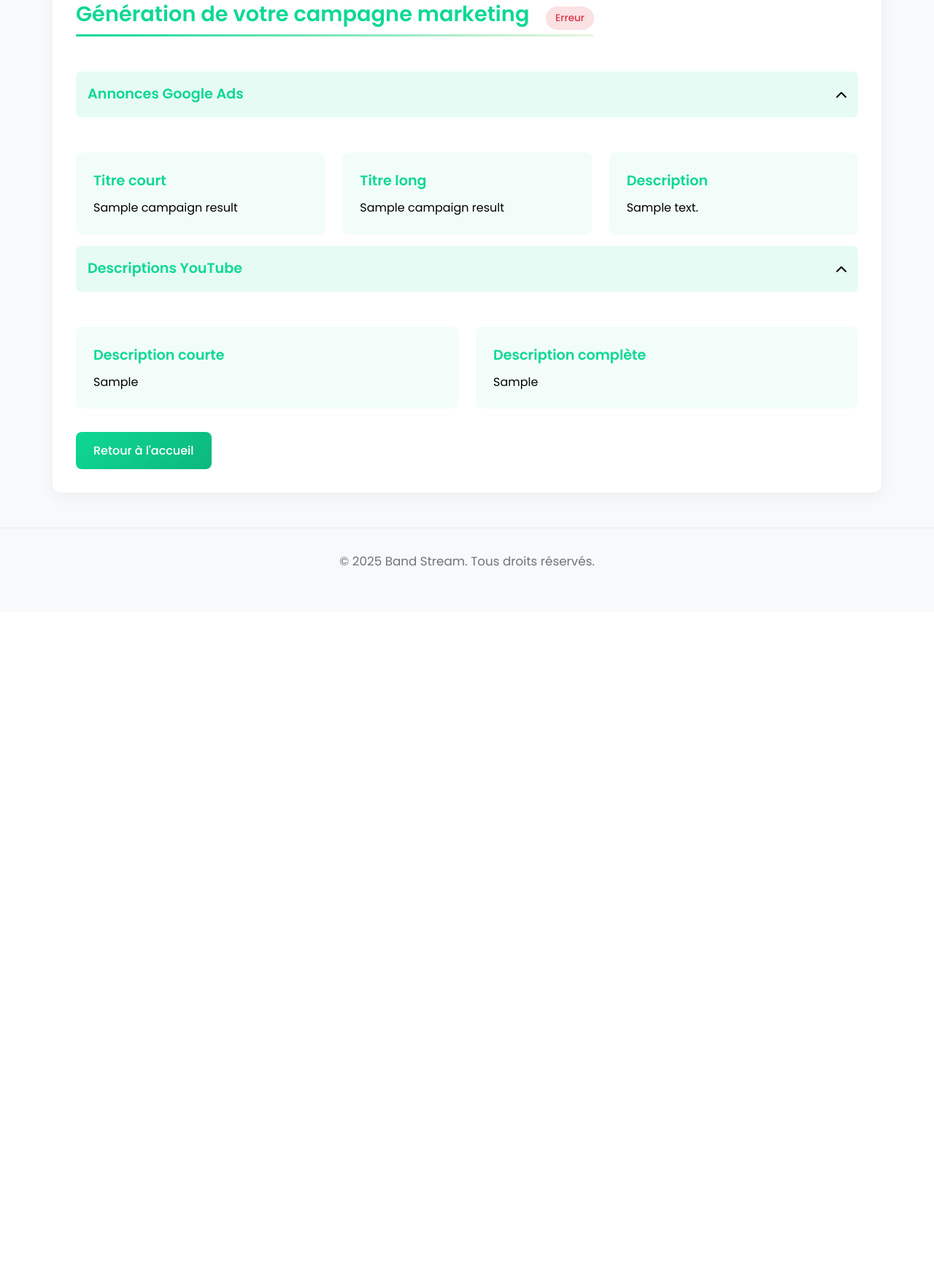
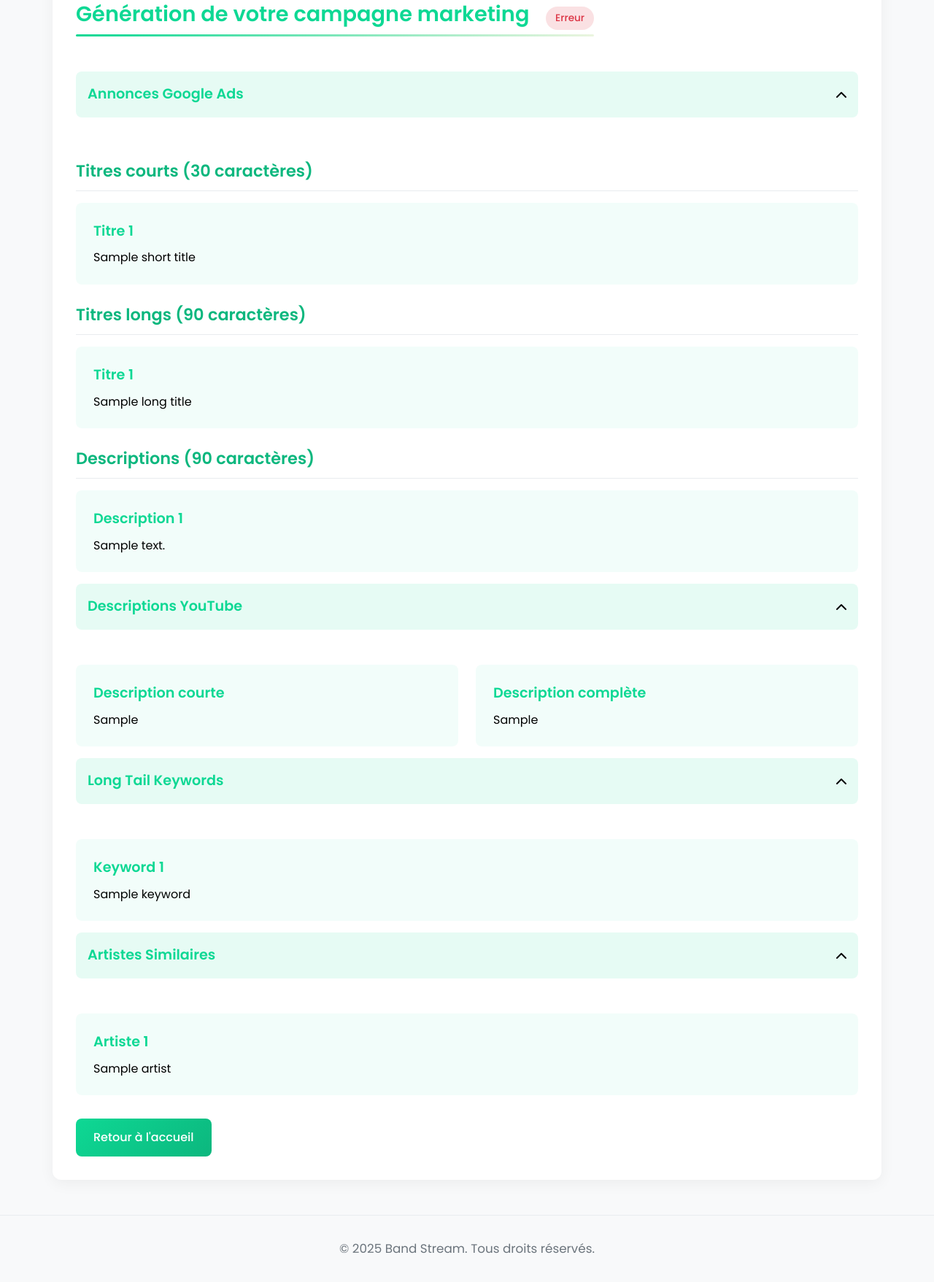
Before and after one commit to DenisAIagent/Bandstream-AiAgent, a Flask app: template campaign_supervisor/templates/results.html in a window 1280 px wide. Shown: the part 601-2358 px from the top of the page at 73% size. Before the commit the page ends 1377 px from the top, so only its background shows below. Run offline with Flask 2, Linux system fonts and the light colour scheme; the template is opened without the code that fills it: most values are stand-ins (such as "Sample title", 1, 10 or a date in 2020).

Commit message:
Update results.html

```diff
--- a/campaign_supervisor/templates/results.html
+++ b/campaign_supervisor/templates/results.html
@@ -107,6 +107,15 @@
             height: 3px;
             background: linear-gradient(90deg, var(--primary) 0%, var(--secondary) 100%);
             border-radius: 3px;
+        }
+
+        h3 {
+            font-size: 1.4rem;
+            font-weight: 600;
+            color: var(--primary-dark);
+            margin: 1.5rem 0 1rem 0;
+            border-bottom: 1px solid var(--border);
+            padding-bottom: 0.5rem;
         }
 
         p {
@@ -366,21 +375,55 @@
                         <div class="section-icon"><i class="fas fa-chevron-down"></i></div>
                     </div>
                     <div class="section-content" style="display: block;">
+                        <h3>Titres courts (30 caractères) </h3>
                         <div class="result-grid">
+                            {% if campaign_results.short_titles %}
+                                {% for title in campaign_results.short_titles %}
+                                <div class="result-item">
+                                    <div class="result-title">Titre {{ loop.index }}</div>
+                                    <div class="result-content">{{ title }}</div>
+                                </div>
+                                {% endfor %}
+                            {% else %}
                                 <div class="result-item">
                                     <div class="result-title">Titre court</div>
                                     <div class="result-content">{{ campaign_results.short_title }}</div>
                                 </div>
+                            {% endif %}
+                        </div>
 
+                        <h3>Titres longs (90 caractères)</h3>
+                        <div class="result-grid">
+                            {% if campaign_results.long_titles %}
+                                {% for title in campaign_results.long_titles %}
+                                <div class="result-item">
+                                    <div class="result-title">Titre {{ loop.index }}</div>
+                                    <div class="result-content">{{ title }}</div>
+                                </div>
+                                {% endfor %}
+                            {% else %}
                                 <div class="result-item">
                                     <div class="result-title">Titre long</div>
                                     <div class="result-content">{{ campaign_results.long_title }}</div>
                                 </div>
+                            {% endif %}
+                        </div>
 
+                        <h3>Descriptions (90 caractères)</h3>
+                        <div class="result-grid">
+                            {% if campaign_results.descriptions %}
+                                {% for description in campaign_results.descriptions %}
+                                <div class="result-item">
+                                    <div class="result-title">Description {{ loop.index }}</div>
+                                    <div class="result-content">{{ description }}</div>
+                                </div>
+                                {% endfor %}
+                            {% else %}
                                 <div class="result-item">
                                     <div class="result-title">Description</div>
                                     <div class="result-content">{{ campaign_results.description }}</div>
                                 </div>
+                            {% endif %}
                         </div>
                     </div>
                 </div>
@@ -405,6 +448,56 @@
                         </div>
                     </div>
                 </div>
+
+                <!-- Section Long Tail Keywords -->
+                <div class="section-container">
+                    <div class="section-header active">
+                        <div class="section-title">Long Tail Keywords</div>
+                        <div class="section-icon"><i class="fas fa-chevron-down"></i></div>
+                    </div>
+                    <div class="section-content" style="display: block;">
+                        <div class="result-grid">
+                            {% if campaign_results.long_tail_keywords %}
+                                {% for keyword in campaign_results.long_tail_keywords %}
+                                <div class="result-item">
+                                    <div class="result-title">Keyword {{ loop.index }}</div>
+                                    <div class="result-content">{{ keyword }}</div>
+                                </div>
+                                {% endfor %}
+                            {% else %}
+                                <div class="result-item">
+                                    <div class="result-title">Aucun keyword disponible</div>
+                                    <div class="result-content">Les long tail keywords seront générés lors de la prochaine campagne.</div>
+                                </div>
+                            {% endif %}
+                        </div>
+                    </div>
+                </div>
+
+                <!-- Section Artistes Similaires -->
+                <div class="section-container">
+                    <div class="section-header active">
+                        <div class="section-title">Artistes Similaires</div>
+                        <div class="section-icon"><i class="fas fa-chevron-down"></i></div>
+                    </div>
+                    <div class="section-content" style="display: block;">
+                        <div class="result-grid">
+                            {% if campaign_results.similar_artists %}
+                                {% for artist in campaign_results.similar_artists %}
+                                <div class="result-item">
+                                    <div class="result-title">Artiste {{ loop.index }}</div>
+                                    <div class="result-content">{{ artist }}</div>
+                                </div>
+                                {% endfor %}
+                            {% else %}
+                                <div class="result-item">
+                                    <div class="result-title">Aucun artiste similaire disponible</div>
+                                    <div class="result-content">Les artistes similaires seront générés lors de la prochaine campagne.</div>
+                                </div>
+                            {% endif %}
+                        </div>
+                    </div>
+                </div>
             </div>
 
             <a href="/" class="btn">Retour à l'accueil</a>
@@ -418,7 +511,7 @@
     {% if campaign_status == "generating" %}
     <script>
         // Vérifier l'état de la génération toutes les 5 secondes
-        setTimeout(function checkStatus()  {
+        setTimeout(function checkStatus() {
             fetch('/campaign_status?id={{ campaign_id }}')
                 .then(response => response.json())
                 .then(data => {
```
Lines whose indentation alone changed are shown as unchanged.
